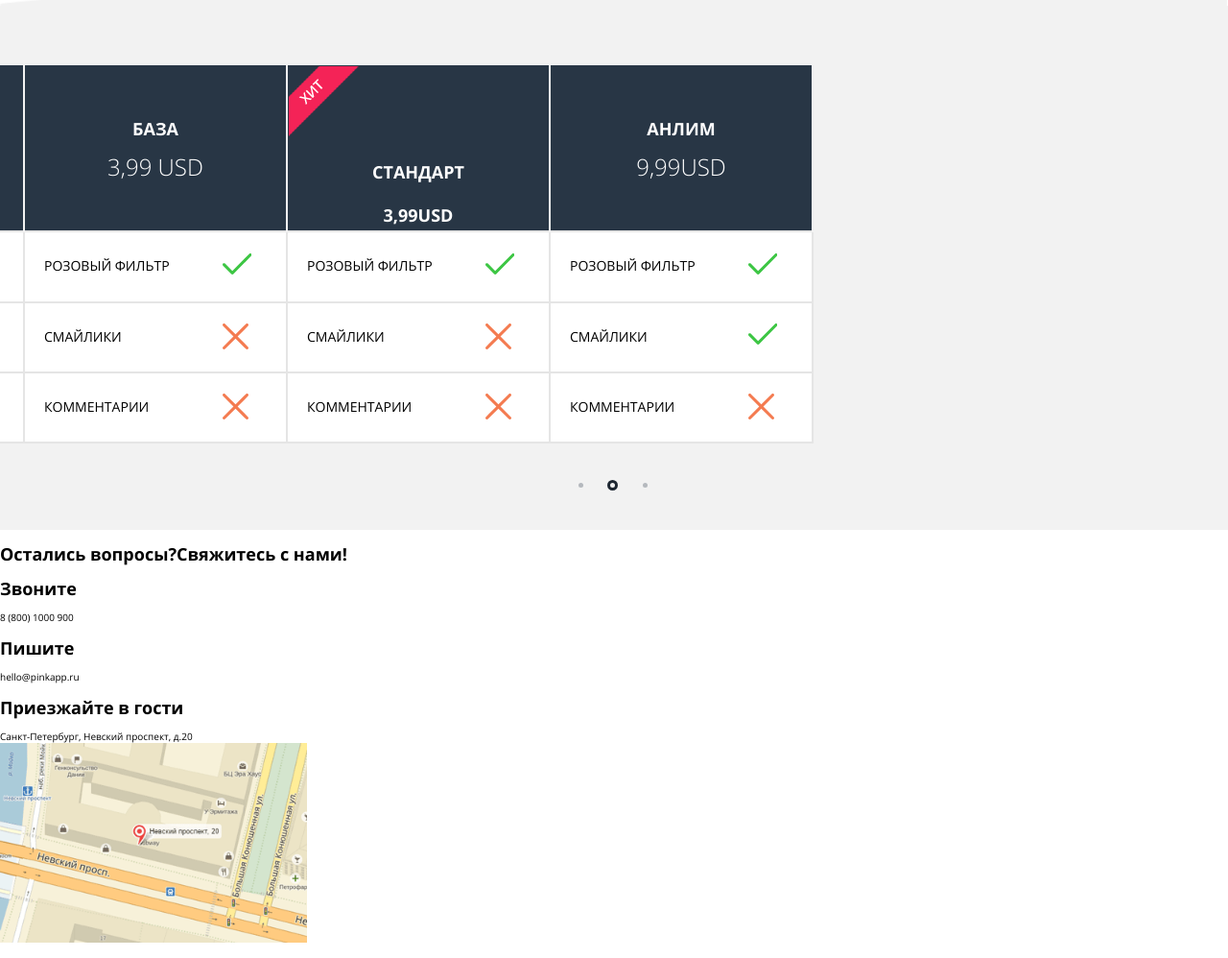
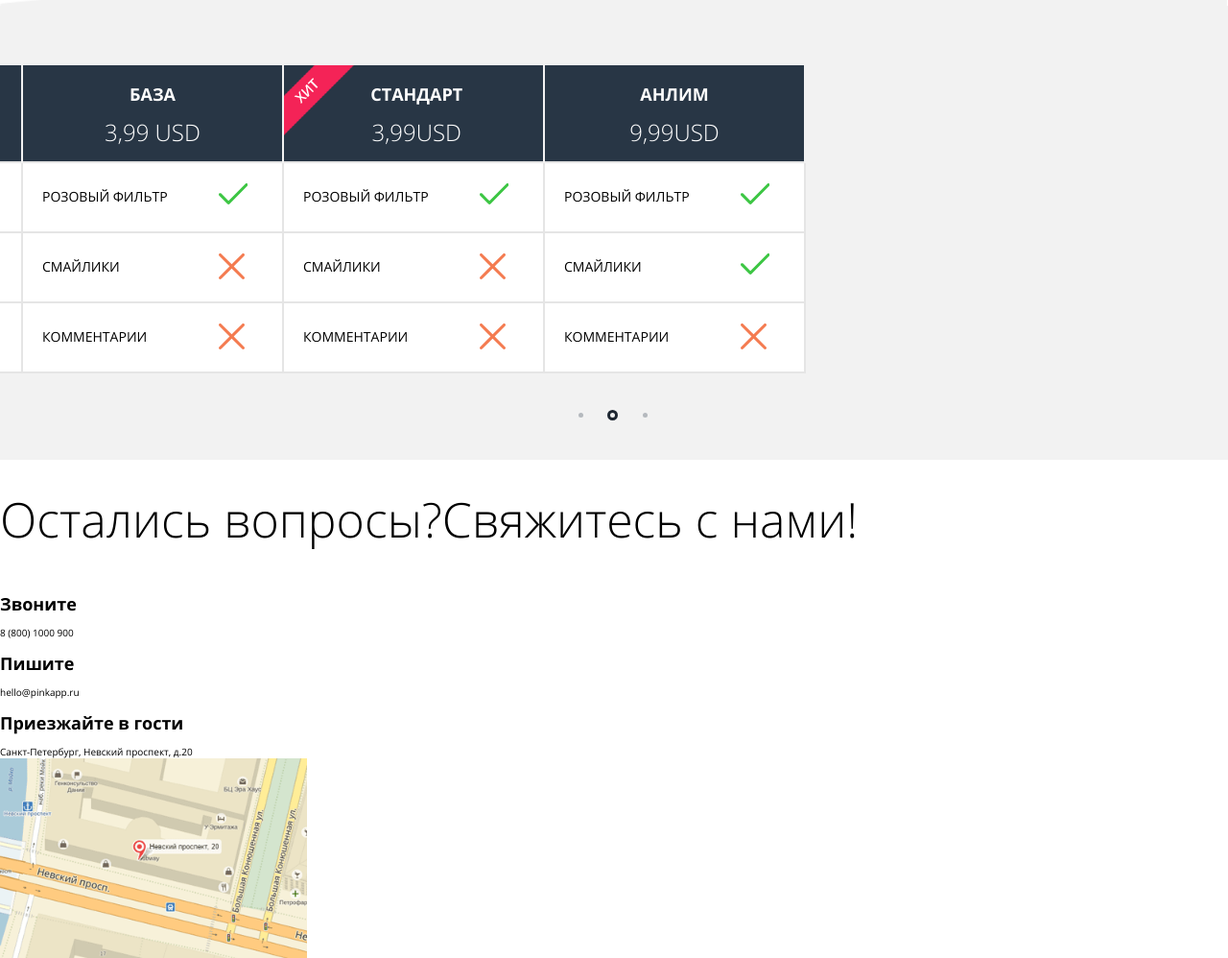
Before and after one commit to ilyamakey/pink, a website: page index.html in a window 1280 px wide. Shown: the part 2320-3318 px from the top of the page at 96% size. Drawn offline with Linux system fonts and the light colour scheme.

Commit message:
finish table

```diff
--- /dev/null
+++ b/components/contacts.less
@@ -0,0 +1,10 @@
+.contacts {
+  //display: flex;
+  //flex-direction: column;
+}
+
+.contact-list {
+  display: flex;
+  flex-direction: column;
+
+}
--- a/components/main.less
+++ b/components/main.less
@@ -31,4 +31,5 @@ h2 {
 @import "opinion";
 @import "pagination";
 @import "price";
+@import "contacts";
 @import "map";
--- a/components/price.less
+++ b/components/price.less
@@ -26,10 +26,11 @@
     min-width: 270px;
     border: solid @grey;
     border-width: 2px 2px 0 2px;
+    padding: 0;
     color: @white;
     font-size: @18;
     font-weight: @font-bold;
-    text-align: center;
+    //text-align: center;
     background-color: @dark-blue;
 
     &:first-child {
@@ -38,34 +39,25 @@
       }
     }
 
-    &_hit {
-      min-width: 270px;
-      border: solid @grey;
-      border-width: 2px 2px 0 2px;
-      color: @white;
-      font-size: @18;
-      font-weight: @font-bold;
-      text-align: center;
-      background-color: @dark-blue;
-
-      &::before {
-        display: block;
-        width: 70px;
-        //position: absolute;
+    &_hit::before {
+        float: left;
         content: url("../img/hit.png");
-      }
     }
 
     h2 {
+      display: block;
       width: 50%;
+      text-align: center;
       margin: 15px auto 10px auto;
     }
 
     span {
-      display: inline-block;
+      display: block;
+      width: 50%;
+      text-align: center;
       font-size: @24;
       font-weight: @font-light;
-      margin-bottom: 15px;
+      margin: 0 auto 15px auto;
     }
   }
 
--- a/index.html
+++ b/index.html
@@ -106,7 +106,7 @@
             <tr class="price-list__row">
                 <td class="price-list__header">grey</td>
                 <td class="price-list__header"><h2>БАЗА</h2><span>3,99 USD</span></td>
-                <td class="price-list__header_hit"><h2>СТАНДАРТ</h2><span>3,99USD</span></td>
+                <td class="price-list__header price-list__header_hit"><h2>СТАНДАРТ</h2><span>3,99USD</span></td>
                 <td class="price-list__header"><h2>АНЛИМ</h2><span>9,99USD</span></td>
             </tr>
             </thead>
@@ -141,20 +141,20 @@
 <div class="contacts">
     <section class="contact-list">
         <div>
-            <h2>Остались вопросы?Свяжитесь с нами!</h2>
+            <h1>Остались вопросы?Свяжитесь с нами!</h1>
         </div>
         <div class="find-us">
         <div>
             <h2>Звоните</h2>
-            <span>8 (800) 1000 900</span>
+            <div>8 (800) 1000 900</div>
         </div>
         <div>
             <h2>Пишите</h2>
-            <span>hello@pinkapp.ru</span>
+            <div>hello@pinkapp.ru</div>
         </div>
         <div>
             <h2>Приезжайте в гости</h2>
-            <span>Санкт-Петербург, Невский проспект, д.20</span>
+            <div>Санкт-Петербург, Невский проспект, д.20</div>
         </div>
         </div>
         <div class="map"></div>
```
Also changed, not shown: build/main.css.
